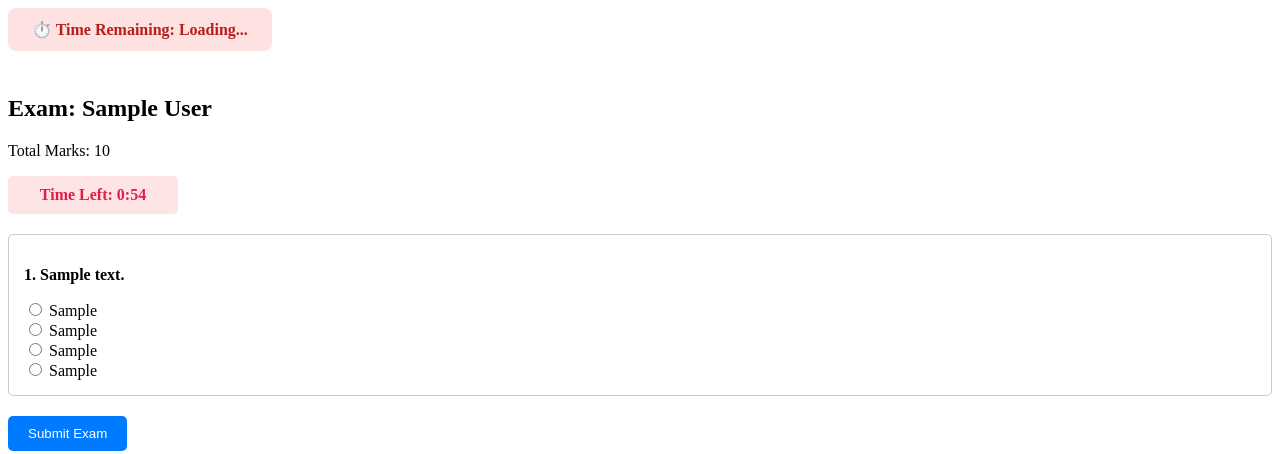
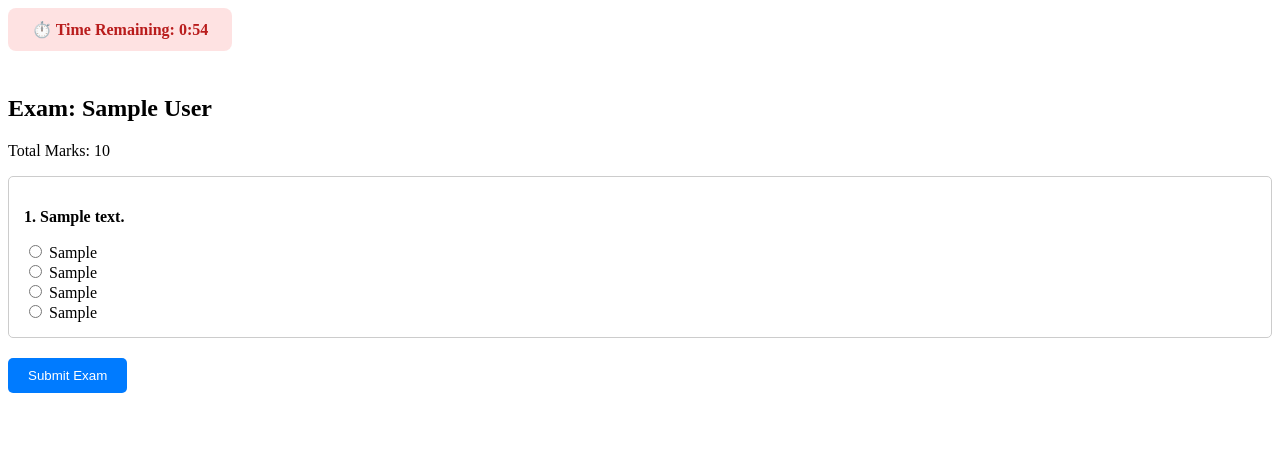
Before and after one commit to Saniya-S19/Online_exam_system, a Django app: template accounts/templates/take_exam.html in a window 1280 px wide. Shown: the top 454 px of the page. Run offline with Django 5.2, Linux system fonts and the light colour scheme; the template is opened without the code that fills it: values that come from a table or form of the project are taken from there, others are empty; tables that the repository leaves empty hold one stand-in row (values such as "Sample post").

Commit message:
changed timer issues

```diff
--- a/accounts/templates/take_exam.html
+++ b/accounts/templates/take_exam.html
@@ -5,14 +5,11 @@
 </head>
 <body>
     <div style="background: #fee2e2; color: #b91c1c; padding: 0.75rem 1.5rem; border-radius: 8px; font-weight: 700; display: inline-block; margin-bottom: 1.5rem;">
-    ⏱️ Time Remaining: <span id="timer-display">Loading...</span>
+    ⏱️ Time Remaining: <span id="time-display">Loading...</span>
     </div>
     <h2>Exam: {{ course.course_name }}</h2>
     <p>Total Marks: {{ course.total_marks }}</p>
 
-    <div style="background-color: #ffe4e6; color: #e11d48; padding: 10px; border-radius: 5px; font-weight: bold; width: 150px; text-align: center; margin-bottom: 20px;">
-        Time Left: <span id="time-display">10:00</span>
-    </div>
 
     <form method="POST" id="examForm">
         {% csrf_token %}
@@ -60,7 +57,6 @@
             timeDisplay.textContent = "0:00";
             alert("Time is up! Submitting your exam automatically.");
 
-            // Make sure the form exists before trying to submit
             if(examForm) {
                 examForm.submit();
             }
```
